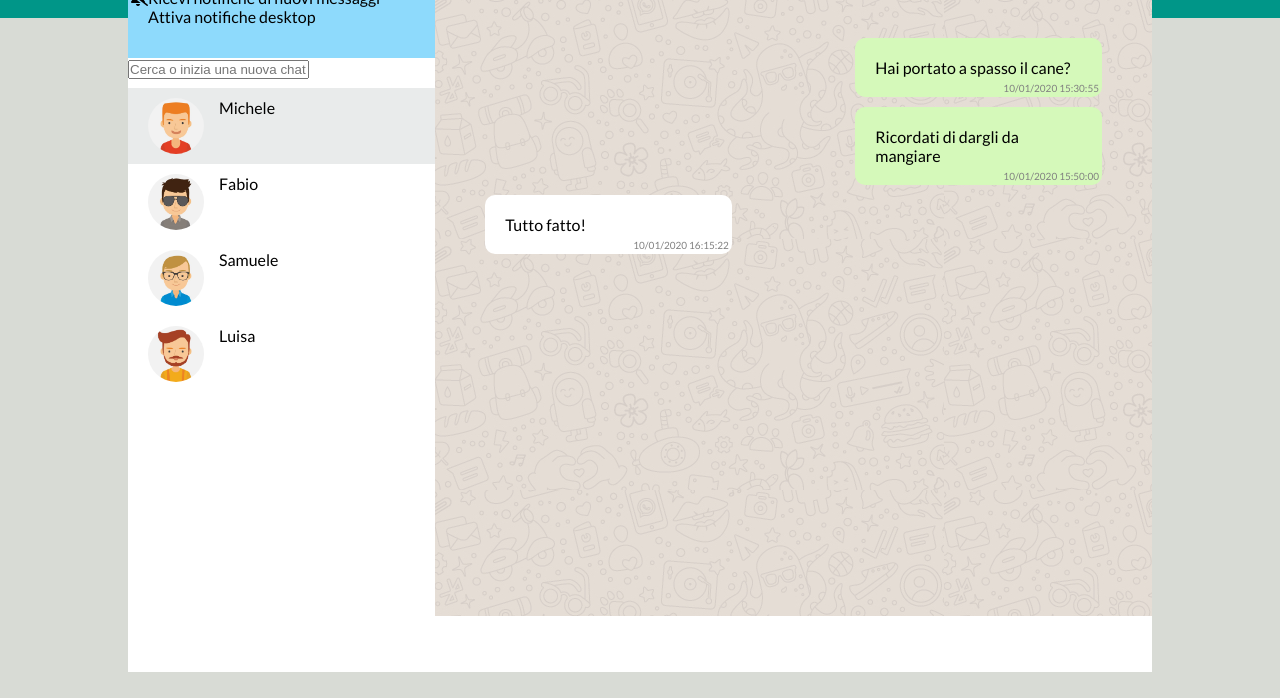
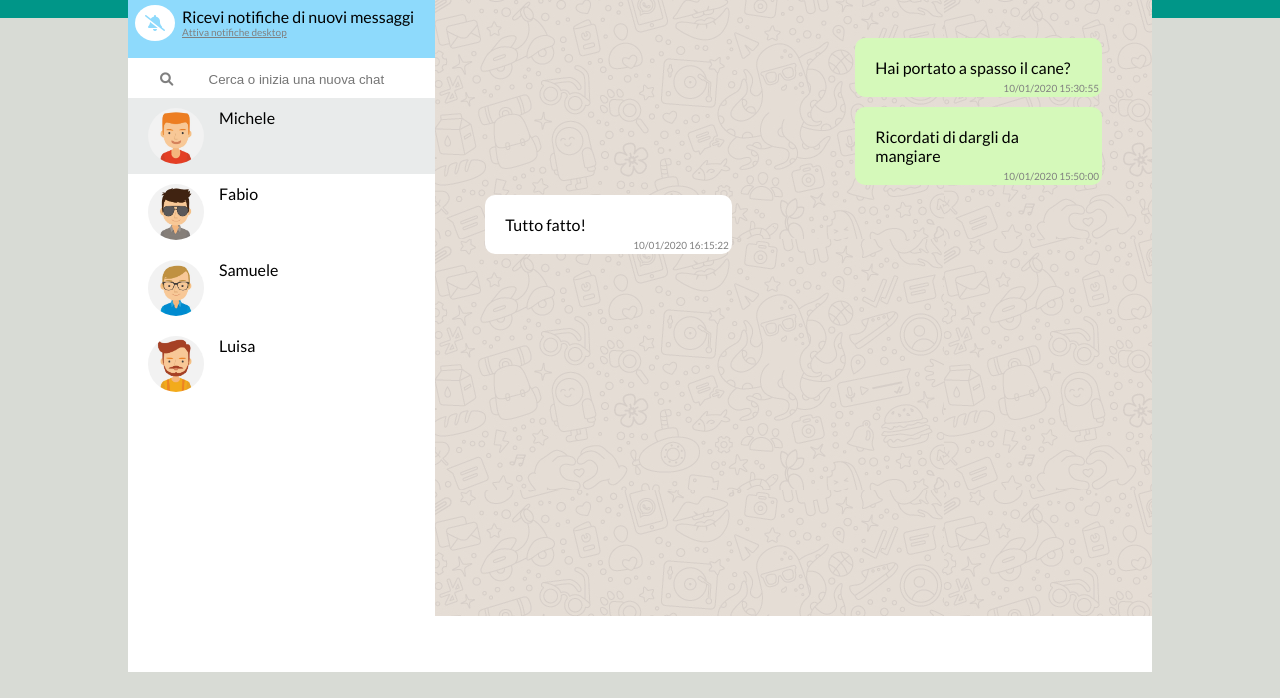
Before and after one commit to Ottavio42/Vue-Boolzapp, a plain HTML site: page index.html in a window 1280 px wide. Shown: the part 102-800 px from the top of the page. Drawn offline with nearby package versions, Linux system fonts and the light colour scheme.

Commit message:
fine-css-parte-sx

```diff
--- a/css/style.css
+++ b/css/style.css
@@ -45,10 +45,41 @@ body {
 .message-notifications {
 	height: 4.375rem;
 	background-color: #8EDAFC;
+	align-items: center;
+}
+.bell{
+	padding: .4375rem;
+}
+.bell .fa-bell-slash{
+	background-color: #fff;
+    color:#8EDAFC;
+    border-radius: 50%;
+    padding: .625rem;
+}
+.desk-message{
+	font-size: .625rem;
+    text-decoration: underline;
+	color: gray;
 }
 .search-contact {
-	height: 1.875rem;
+	height: 2.5rem;
+	padding: .625rem;
+    color: grey;
 }
+.search-contact button, .search-contact input{
+	border-color: #fff;
+	background-color: #fff;
+	color: grey;
+	border-width: 0;
+	padding: 0 .625rem;
+}
+.search-contact button{
+	width: 20%;
+}
+.search-contact input{
+	width: 70%;
+}
+
 .contacts {
 	height: calc(100% - 10.25rem);
 	overflow-y: scroll;
--- a/index.html
+++ b/index.html
@@ -41,6 +41,7 @@
                     </div>
 				</div>
 				<div class="search-contact">
+                    <button type="submit"><i class="fa fa-search"></i></button>
 					<input type="text" placeholder="Cerca o inizia una nuova chat">
 				</div>
 
```
